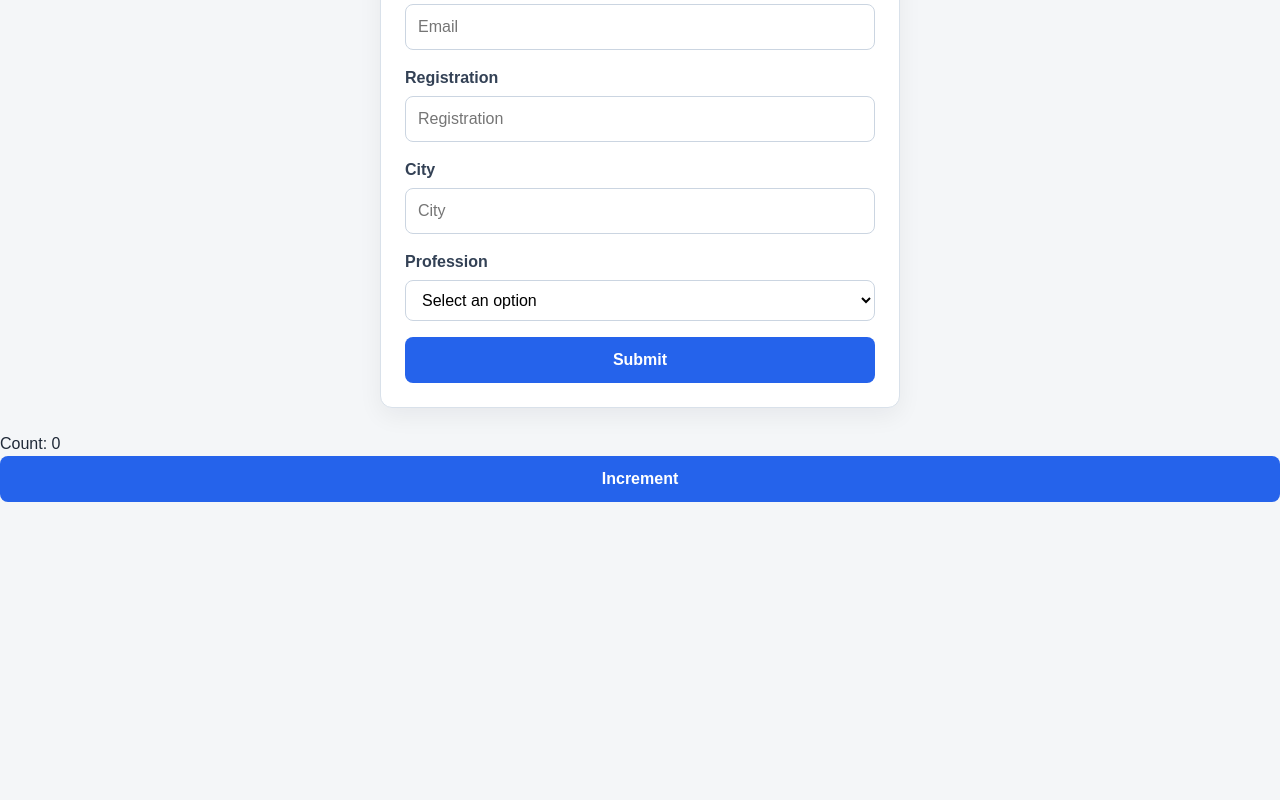
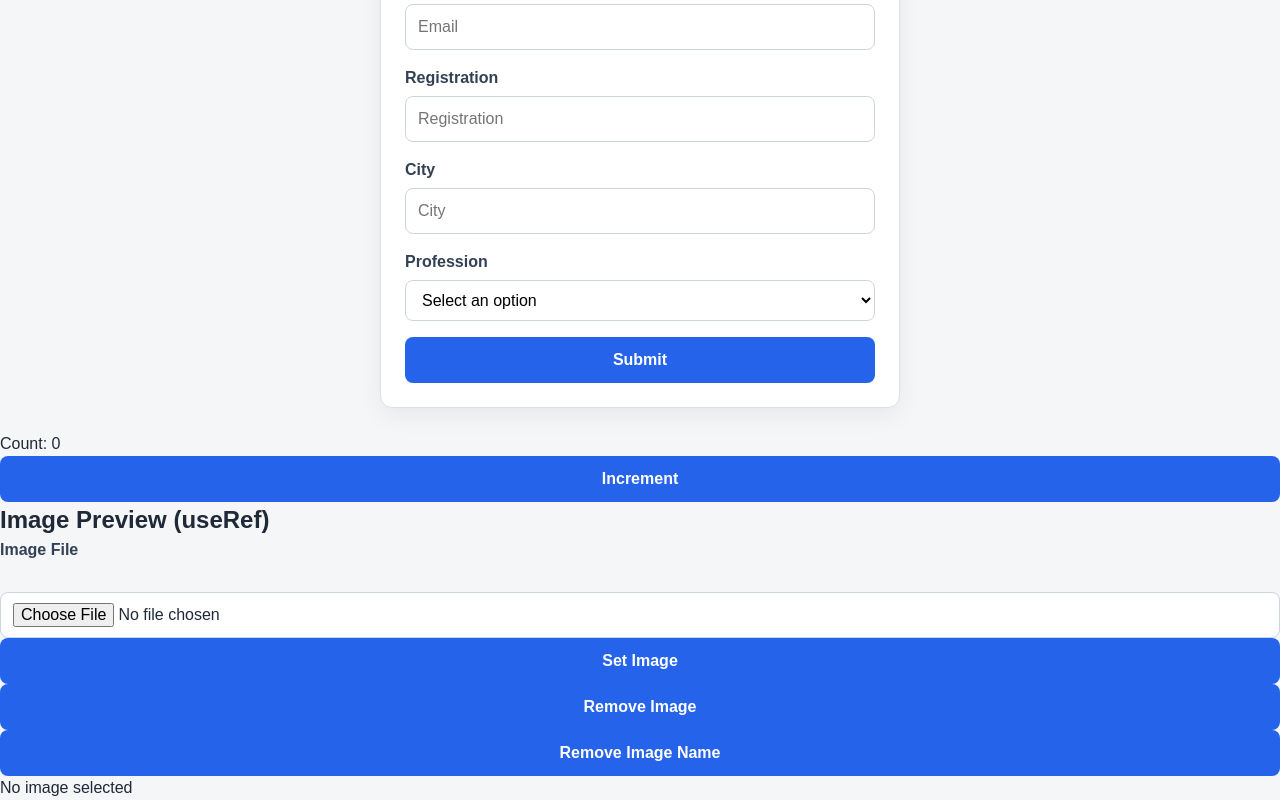
Before and after one commit to animeshtripathii/Summer_Pep_Classes, a React (Vite) app in the folder React/: page / in a window 1280 px wide. Shown: the part 183-983 px from the top of the page. Before the commit the page ends 800 px from the top, so only its background shows below. Built offline with nearby package versions, Linux system fonts and the light colour scheme.

Commit message:
learn about useRef

```diff
--- a/React/src/App.css
+++ b/React/src/App.css
@@ -102,3 +102,66 @@ button:active {
   display: flex;
 
 }
+
+.use-ref-demo {
+  max-width: 520px;
+  margin: 0 auto 40px;
+  padding: 24px;
+  background: #ffffff;
+  border: 1px solid #d9e1ea;
+  border-radius: 12px;
+  box-shadow: 0 8px 24px rgba(15, 23, 42, 0.06);
+}
+
+.use-ref-demo h2 {
+  margin-bottom: 16px;
+  font-size: 1.25rem;
+  color: #0f172a;
+}
+
+.use-ref-demo .input-group {
+  margin-bottom: 14px;
+}
+
+.button-grid {
+  display: grid;
+  grid-template-columns: 1fr 1fr;
+  gap: 10px;
+  margin-top: 10px;
+}
+
+.button-grid button {
+  width: 100%;
+}
+
+.image-box {
+  margin-top: 16px;
+  border: 1px dashed #cbd5e1;
+  border-radius: 10px;
+  padding: 12px;
+  text-align: center;
+  background: #f8fafc;
+}
+
+.preview-image {
+  max-width: 100%;
+  max-height: 260px;
+  object-fit: contain;
+  border-radius: 8px;
+}
+
+.placeholder-text {
+  color: #64748b;
+}
+
+.preview-name {
+  margin-top: 10px;
+  font-weight: 600;
+  color: #1e293b;
+}
+
+@media (max-width: 600px) {
+  .button-grid {
+    grid-template-columns: 1fr;
+  }
+}
--- a/React/src/App.jsx
+++ b/React/src/App.jsx
@@ -2,6 +2,7 @@ import { useState } from 'react'
 import './App.css'
 import Form from './component/Form'
 import ClassComponent from './component/ClassComponent'
+import UseRef from './component/useRef'
 
 function App() {
   const [count, setCount] = useState(0)
@@ -21,6 +22,7 @@ function App() {
     <button onClick={() => setCount(0)}>Reset</button> */}
     <Form/>
     <ClassComponent/>
+    <UseRef/>
     </>
   )
 }
--- /dev/null
+++ b/React/src/component/useRef.jsx
@@ -0,0 +1,88 @@
+import { useEffect, useRef, useState } from 'react';
+
+function UseRef() {
+    const imageFileInputRef = useRef(null);
+    const imageNameRef = useRef(null);
+    const currentObjectUrlRef = useRef('');
+
+    const [imageSrc, setImageSrc] = useState('');
+    const [imageName, setImageName] = useState('');
+
+    const revokeCurrentObjectUrl = () => {
+        if (currentObjectUrlRef.current) {
+            URL.revokeObjectURL(currentObjectUrlRef.current);
+            currentObjectUrlRef.current = '';
+        }
+    };
+
+    useEffect(() => {
+        return () => {
+            revokeCurrentObjectUrl();
+        };
+    }, []);
+
+    const handleSetImage = () => {
+        const file = imageFileInputRef.current?.files?.[0];
+
+        if (!file) {
+            return;
+        }
+
+        revokeCurrentObjectUrl();
+        const objectUrl = URL.createObjectURL(file);
+        currentObjectUrlRef.current = objectUrl;
+
+        setImageSrc(objectUrl);
+        setImageName(file.name);
+    };
+
+    const handleRemoveImageName = () => {
+        setImageName('');
+        if (imageNameRef.current) {
+            imageNameRef.current.textContent = '';
+        }
+    };
+
+    const handleRemoveImage = () => {
+        revokeCurrentObjectUrl();
+        setImageSrc('');
+        setImageName('');
+        if (imageFileInputRef.current) {
+            imageFileInputRef.current.value = '';
+        }
+    };
+
+    return (
+        <div>
+            <h2>Image Preview (useRef)</h2>
+
+            <div>
+                <label htmlFor="image-file">Image File</label>
+                <br />
+                <input
+                    id="image-file"
+                    type="file"
+                    accept="image/*"
+                    ref={imageFileInputRef}
+                />
+            </div>
+
+            <div>
+                <button type="button" onClick={handleSetImage}>Set Image</button>
+                <button type="button" onClick={handleRemoveImage}>Remove Image</button>
+                <button type="button" onClick={handleRemoveImageName}>Remove Image Name</button>
+            </div>
+
+            <div>
+                {imageSrc ? (
+                    <img src={imageSrc} alt={imageName || 'Preview'} width="260" />
+                ) : (
+                    <p>No image selected</p>
+                )}
+                <p ref={imageNameRef}>{imageName}</p>
+            </div>
+        </div>
+    );
+}
+
+export default UseRef;
```
